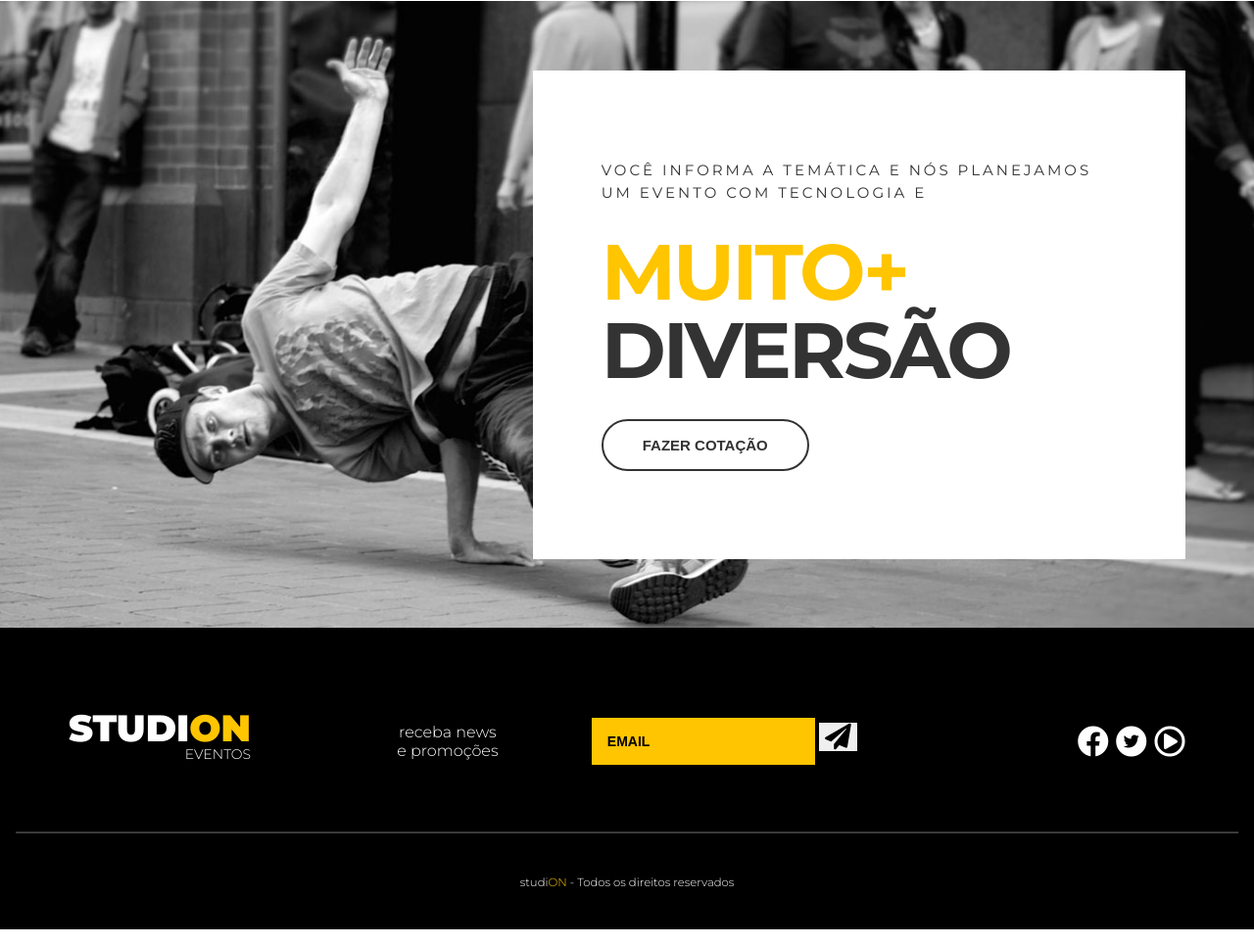
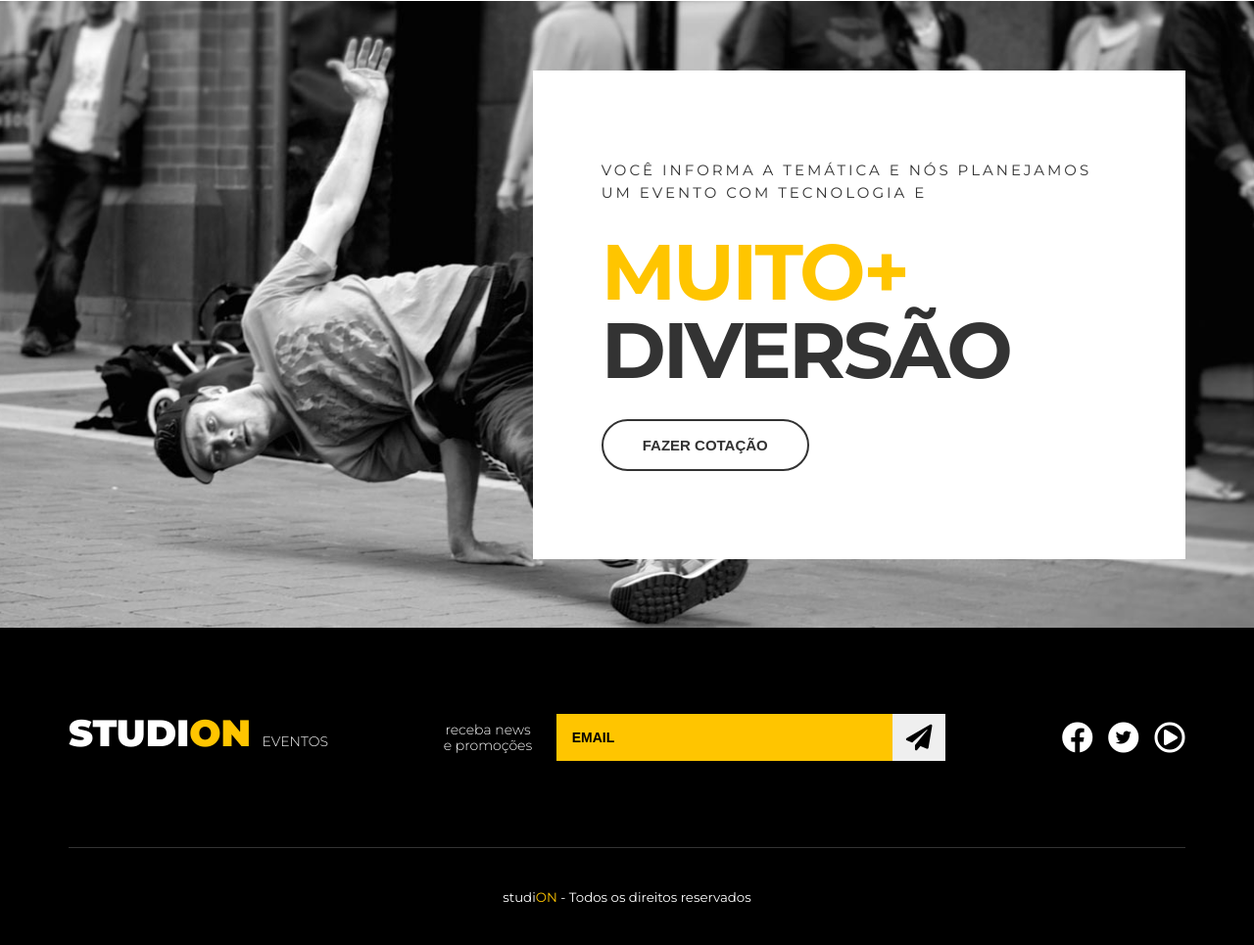
Before and after one commit to RafaSilvs/studion1, a website: page src/index.html in a window 1280 px wide. Shown: the part 1768-2733 px from the top of the page at 98% size. Drawn offline with Linux system fonts and the light colour scheme.

Commit message:
ajustes video-aula 7

```diff
--- a/src/index.html
+++ b/src/index.html
@@ -125,8 +125,9 @@
             </h2>
             <form class="footer__form">
                 <label for="email">receba news e promoções</label>
-                <div class="footer_email">
-                    <input id="email" type="email" placeholder="email" />
+
+                <div class="footer__form__email">
+                    <input type="email" id="email" placeholder="email" />
                     <button type="submit">
                         <i class="fas fa-paper-plane fa-2x"></i>
                     </button>
@@ -153,8 +154,6 @@
             </ul>
         </div>
 
-
-        <hr />
         <p>
             <small>studi<span class="copy--primary">ON</span> - Todos os direitos reservados</small>
         </p>
--- a/src/style.css
+++ b/src/style.css
@@ -270,14 +270,15 @@ ul {
 .footer {
   background-color: #000;
   color: #fff;
-  padding: 0 1rem;
+  text-align: center
 }
 
 .footer__container {
   display: grid;
   grid-template-columns: repeat(3, auto);
   align-items: center;
-  padding: 5.25rem 0 3.75rem 0;
+  border-bottom: 0.1rem solid #fff3;
+  padding: 5rem 0;
 }
 
 .footer .logo-studion{
@@ -285,26 +286,22 @@ ul {
   margin: 0;
 }
 
-.logo-studion__subtitle {
-  display: block;
-}
-
 .footer__form {
   display: grid;
   place-items: center;
-  grid-template-columns: 10ch auto;
-  gap: 1.25rem;
+  grid-template-columns: 9ch auto;
+  gap: 1.375rem;
+  }
+
+.footer__form label {
+  font-size: .875rem;
+  font-weight: 300;
+  line-height: 1rem;
 }
 
-.footer__form label {
-  font-size: .875;
-  font-weight: 300;
-  text-align: center;
-}
-
-.footer__email {
+.footer__form__email {
   display: grid;
-  grid-template-columns: auto 3.375rem
+  grid-template-columns: auto 3.375rem;
   width: 100%;
 }
 
@@ -322,9 +319,6 @@ ul {
   color: #000;
 }
 
-.footer__form input:focus {
-  outline: unset;
-}
 
 .footer__form button {
   cursor: pointer;
@@ -340,6 +334,9 @@ ul {
 
 
 .footer__social {
+  display: grid;
+  grid-template-columns: repeat(3, auto);
+  gap: 0.5rem;
   justify-self: end;
 }
 
@@ -350,21 +347,12 @@ ul {
   margin-left: 0.2rem;
 }
 
-.footer__social a .fa-twitter,
-.footer__social a:visited .fa-twitter,
-.footer__social a:active .fa-twitter{
+
+.footer__social .fa-twitter {
   color:#000
 }
 
-.footer hr {
-  border-color: #fff4;
-  margin: 0;
-}
 
 .footer p {
-  text-align: center;
-  font-size: .875rem;
-  font-weight: 300;
   margin: 2.5rem 0;
-
   }
```
